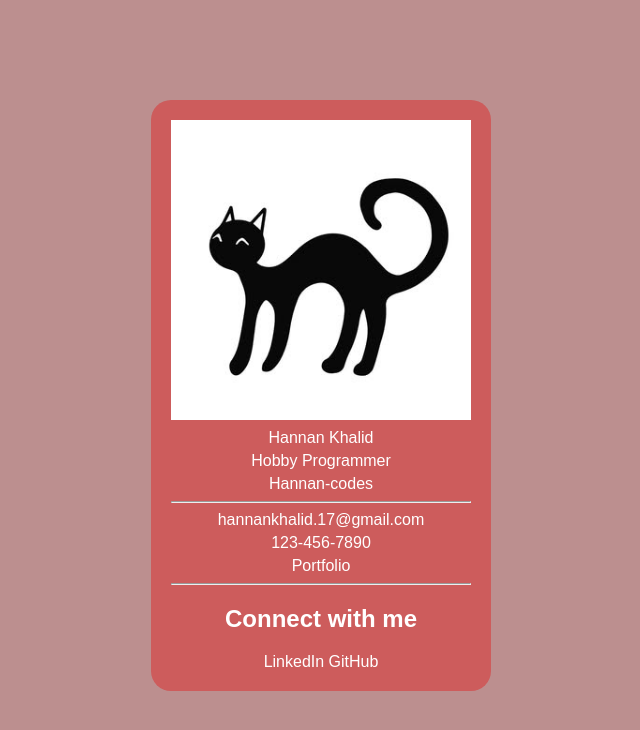
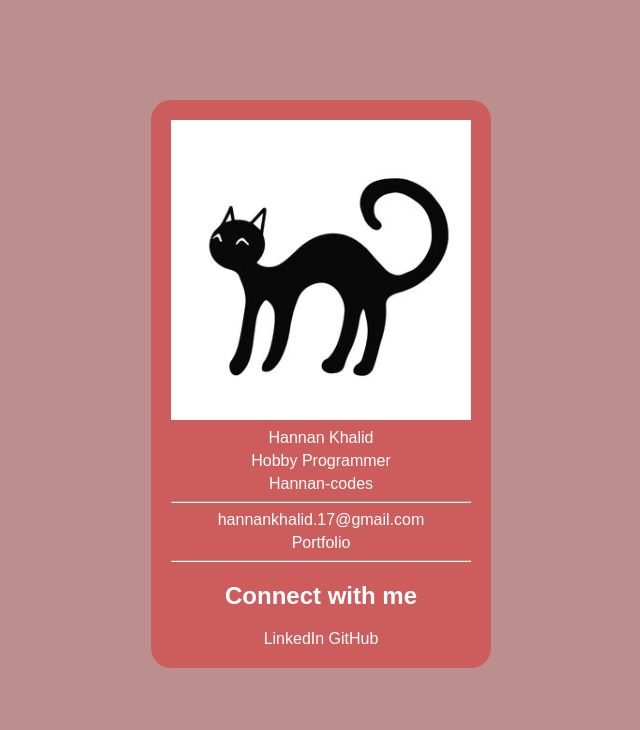
Before and after one commit to Hannan-codes/Business-Card, a plain HTML site: page index.html in a window 1280 px wide. Shown: the whole page, without its empty margins (319-959 px from the left). Drawn offline with Linux system fonts and the light colour scheme.

Commit message:
Update index.html

```diff
--- a/index.html
+++ b/index.html
@@ -16,7 +16,6 @@
         <p class="company">Hannan-codes</p>
         <hr>
         <p>hannankhalid.17@gmail.com</p>
-        <p>123-456-7890</p>
         <a href=https://github.com/Hannan-codes>Portfolio</a>
 
         <hr></hr>
```
